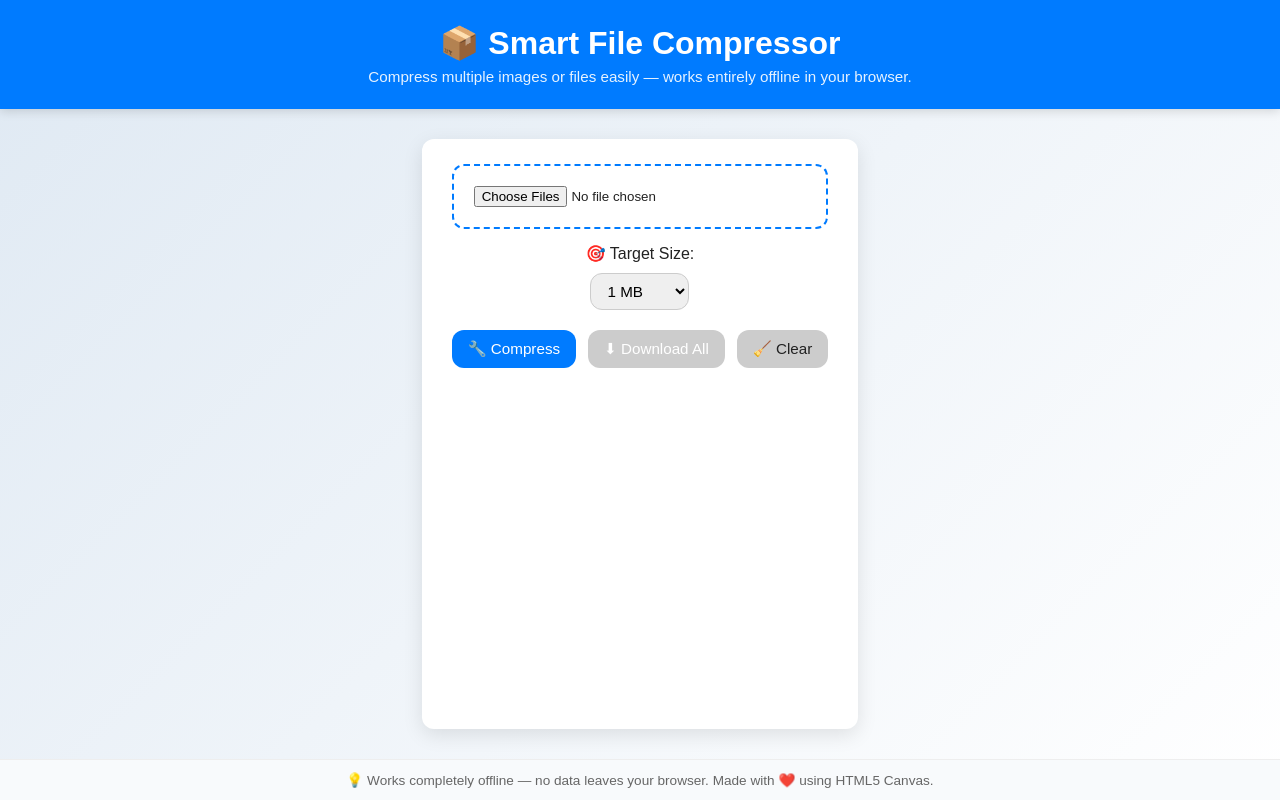
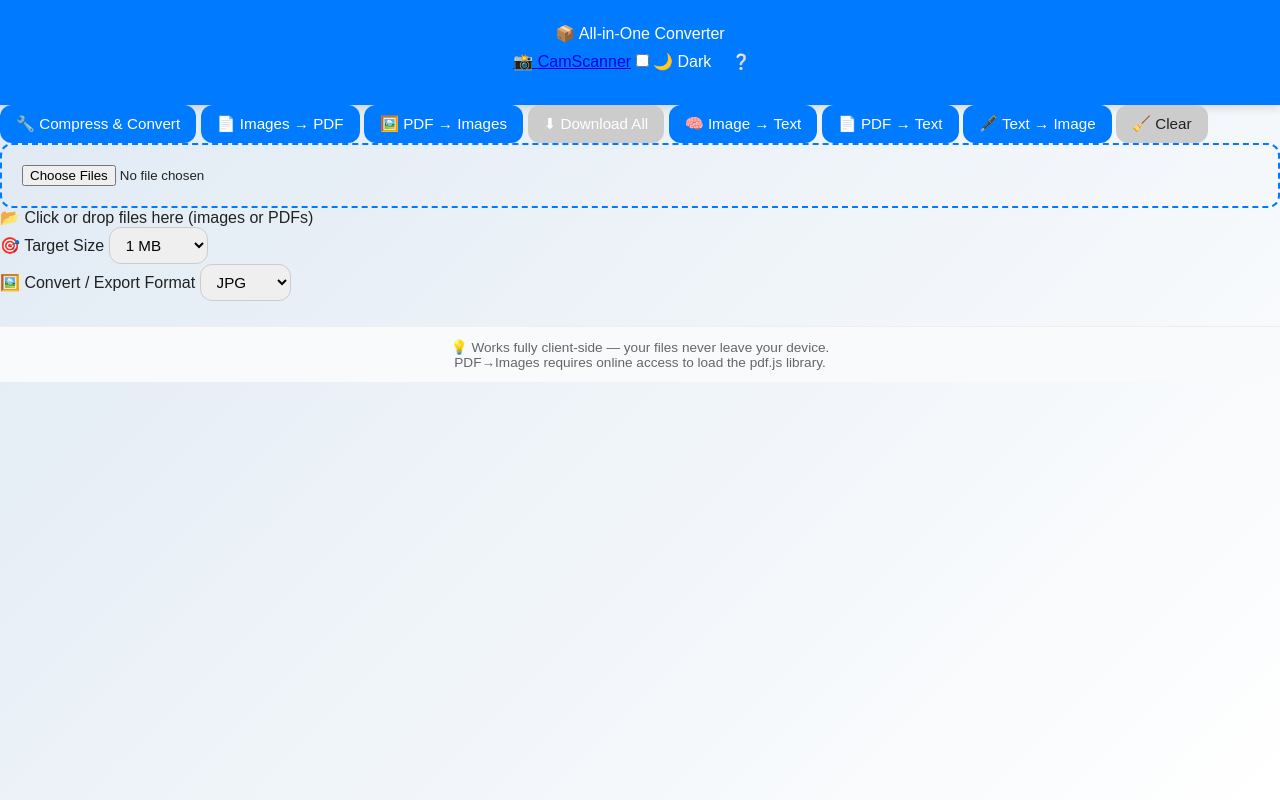
Before and after one commit to vamsi068/Smart-File-Compressor, a plain HTML site: page index.html in a window 1280 px wide. Drawn offline with nearby package versions, Linux system fonts and the light colour scheme.

Commit message:
Update index.html

```diff
--- a/index.html
+++ b/index.html
@@ -3,70 +3,107 @@
 <head>
   <meta charset="UTF-8" />
   <meta name="viewport" content="width=device-width, initial-scale=1.0" />
-  <title>📦 Smart File Compressor</title>
+  <title>📦 All-in-One Converter & Compressor</title>
+
+  <!-- jsPDF (for Image → PDF) and pdf.js (for PDF → Images) -->
+  <script src="https://cdnjs.cloudflare.com/ajax/libs/jspdf/2.5.1/jspdf.umd.min.js"></script>
+  <script src="https://cdnjs.cloudflare.com/ajax/libs/pdf.js/3.11.172/pdf.min.js"></script>
+
   <link rel="stylesheet" href="style.css" />
 </head>
 
 <body>
-  <!-- ===== HEADER ===== -->
-  <header>
-    <h1>📦 Smart File Compressor</h1>
-    <p>Compress multiple images or files easily — works entirely offline in your browser.</p>
+  <!-- ===== TOP BAR ===== -->
+  <header class="topbar">
+    <div class="brand">📦 All-in-One Converter</div>
+    <div class="controls-top">
+      <a href="canscanner.html" class="camscanner-btn">📸 CamScanner</a>
+      <label class="theme-toggle">
+        <input id="themeSwitch" type="checkbox" />
+        <span>🌙 Dark</span>
+      </label>
+      <button id="helpBtn" class="icon">❔</button>
+    </div>
   </header>
 
-  <!-- ===== MAIN CONTENT ===== -->
-  <main class="container">
-    <!-- File Input -->
-    <div class="file-box">
-      <input type="file" id="fileInput" accept="image/*,video/*,.pdf,.txt,.zip" multiple />
+  <!-- ===== MAIN PAGE ===== -->
+  <main class="page">
+
+    <!-- ===== ACTION BUTTONS SECTION (Now directly below header) ===== -->
+    <section class="panel actions-panel">
+      <div class="row actions">
+        <button id="compressBtn">🔧 Compress & Convert</button>
+        <button id="imgToPdfBtn">📄 Images → PDF</button>
+        <button id="pdfToImgBtn">🖼️ PDF → Images</button>
+        <button id="downloadAllBtn" disabled>⬇ Download All</button>
+        <button id="imgToTextBtn">🧠 Image → Text</button>
+        <button id="pdfToTextBtn">📄 PDF → Text</button>
+        <button id="textToImgBtn">🖋️ Text → Image</button>
+        <button id="clearBtn" class="secondary">🧹 Clear</button>
+      </div>
+    </section>
+
+    <!-- ===== INPUT SECTION (Now below buttons) ===== -->
+    <section class="panel inputs">
+      <!-- Drag & Drop / File Input -->
+      <div class="row">
+        <label class="filebox">
+          <input id="fileInput" type="file" accept="image/*,.pdf" multiple />
+          <div class="filebox-inner">
+            📂 Click or drop files here (images or PDFs)
+          </div>
+        </label>
       </div>
 
-    <!-- Target Size Selection -->
-    <div class="options">
-      <label for="sizeSelect">🎯 Target Size:</label>
-      <select id="sizeSelect">
+      <!-- Target Size + Format Selection -->
+      <div class="row two">
+        <!-- Target Size -->
+        <div>
+          <label>🎯 Target Size</label>
+          <select id="sizeSelect" title="Target size in KB">
             <option value="20">20 KB</option>
+            <option value="50">50 KB</option>
             <option value="100">100 KB</option>
             <option value="500">500 KB</option>
             <option value="1024" selected>1 MB</option>
             <option value="custom">Custom</option>
           </select>
           <input
-        type="text"
             id="sizeInput"
-        placeholder="Enter custom size (e.g. 750KB or 2MB)"
+            placeholder="e.g. 750KB or 2MB"
             style="display: none; margin-top: 8px;"
           />
         </div>
 
-    <!-- Buttons -->
-    <div class="buttons">
-      <button id="compressBtn">🔧 Compress</button>
-      <button id="downloadAllBtn" disabled>⬇ Download All</button>
-      <button id="clearBtn" class="secondary">🧹 Clear</button>
+        <!-- Format Selection -->
+        <div>
+          <label>🖼️ Convert / Export Format</label>
+          <select id="formatSelect">
+            <option value="image/jpeg">JPG</option>
+            <option value="image/png">PNG</option>
+            <option value="image/webp">WEBP</option>
+            <option value="image/bmp">BMP</option>
+          </select>
+        </div>
       </div>
 
-    <!-- Info & Results -->
-    <div id="info"></div>
-    <div id="results"></div>
+      <div id="info" class="info"></div>
+    </section>
+
+    <!-- ===== RESULTS PANEL ===== -->
+    <section id="results" class="panel results"></section>
   </main>
 
   <!-- ===== FOOTER ===== -->
-  <footer>
-    <p>💡 Works completely offline — no data leaves your browser. Made with ❤️ using HTML5 Canvas.</p>
+  <footer class="bottom">
+    <div>
+      💡 Works fully client-side — your files never leave your device.<br />
+      PDF→Images requires online access to load the pdf.js library.
+    </div>
   </footer>
 
-  <!-- ===== SCRIPTS ===== -->
-  <script>
-    // === Custom Size Input Toggle ===
-    const sizeSelect = document.getElementById('sizeSelect');
-    const sizeInput = document.getElementById('sizeInput');
-
-    sizeSelect.addEventListener('change', () => {
-      sizeInput.style.display = sizeSelect.value === 'custom' ? 'block' : 'none';
-    });
-  </script>
-
+  <!-- OCR (Text Recognition) -->
+  <script src="https://cdn.jsdelivr.net/npm/tesseract.js@5/dist/tesseract.min.js"></script>
   <script src="script.js"></script>
 </body>
 </html>
```
Lines whose indentation alone changed are shown as unchanged.
